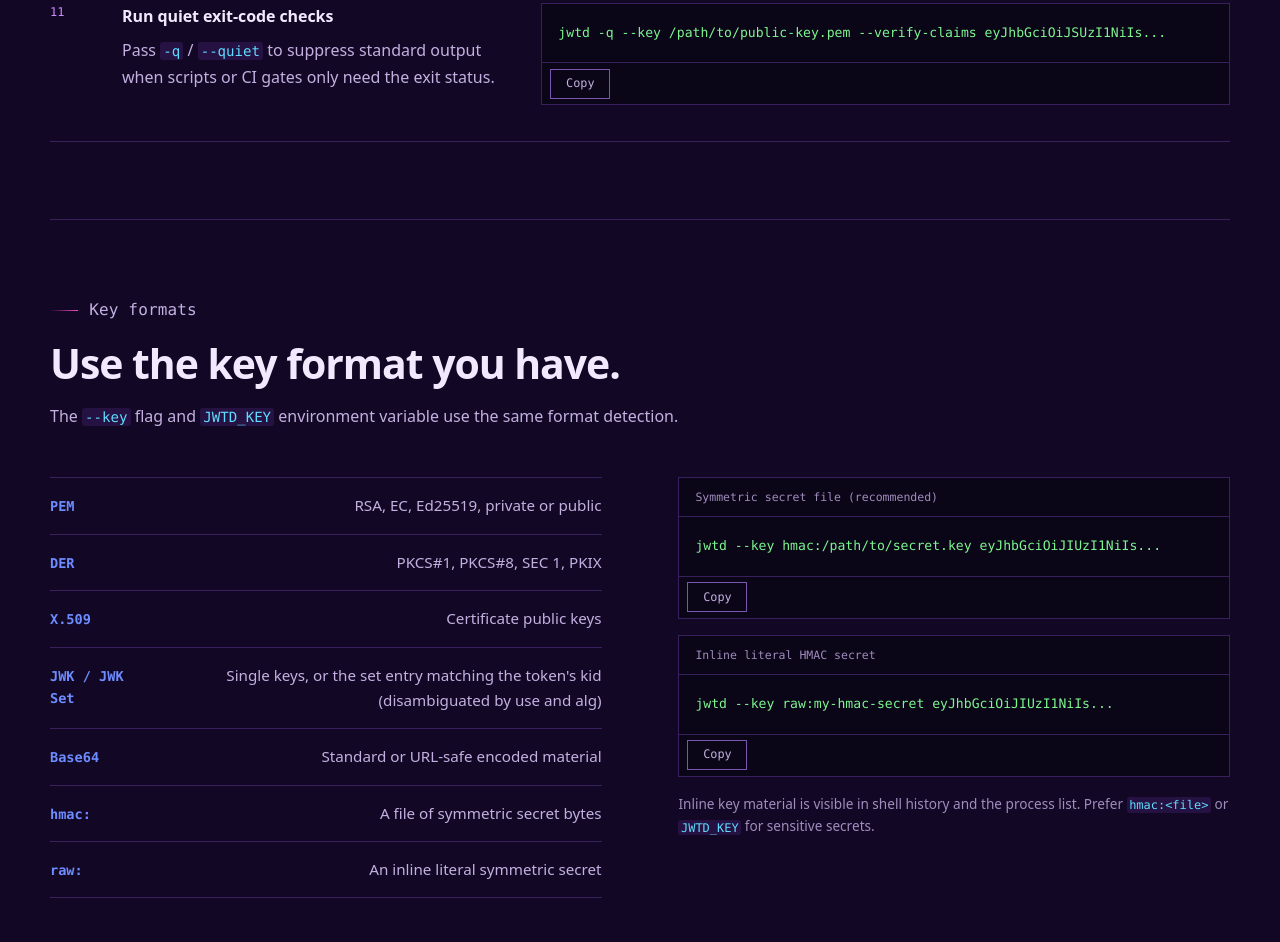
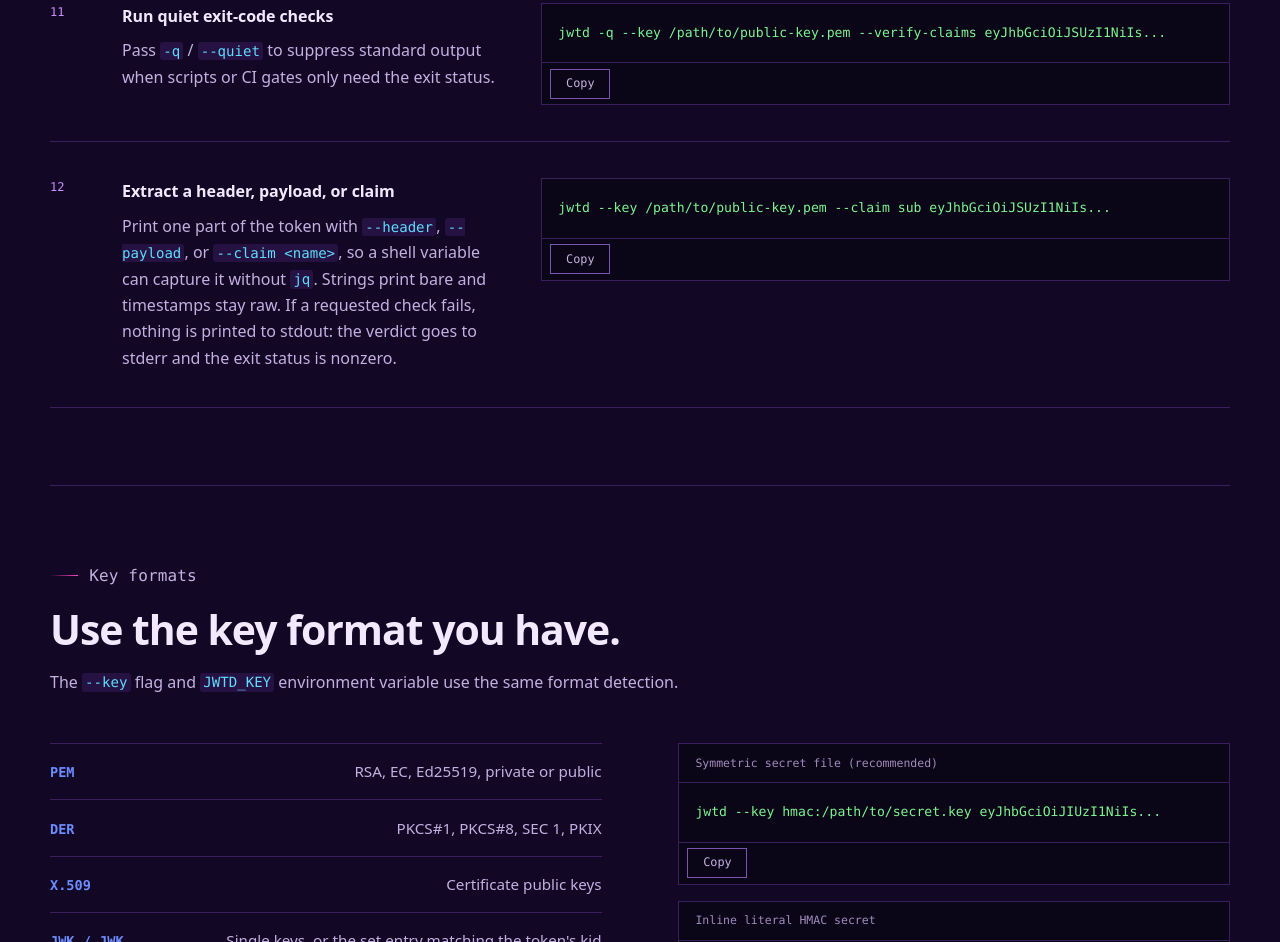
Before and after one commit to webcodr/jwtd, a plain HTML site: page site/index.html in a window 1280 px wide. Shown: the part 7221-8163 px from the top of the page. Drawn offline with Linux system fonts and the light colour scheme.

Commit message:
docs: document section and claim extraction
Co-Authored-By: Claude Opus 5.5 <noreply@anthropic.com>

```diff
--- a/site/index.html
+++ b/site/index.html
@@ -1294,6 +1294,36 @@ jwtd eyJhbGciOiJSUzI1NiIs...</code></pre>
               </div>
             </div>
           </article>
+          <article>
+            <div class="usage-number">12</div>
+            <div class="usage-copy">
+              <h3>Extract a header, payload, or claim</h3>
+              <p>
+                Print one part of the token with <code>--header</code>,
+                <code>--payload</code>, or <code>--claim &lt;name&gt;</code>, so a
+                shell variable can capture it without <code>jq</code>. Strings
+                print bare and timestamps stay raw. If a requested check fails,
+                nothing is printed to stdout: the verdict goes to stderr and
+                the exit status is nonzero.
+              </p>
+            </div>
+            <div class="command-block">
+              <pre tabindex="0"><code id="extract-claim-command">jwtd --key /path/to/public-key.pem --claim sub eyJhbGciOiJSUzI1NiIs...</code></pre>
+              <div class="command-actions">
+                <button
+                  type="button"
+                  data-copy-target="extract-claim-command"
+                  aria-label="Copy claim extraction command"
+                >
+                  Copy</button
+                ><span
+                  class="copy-feedback"
+                  data-copy-feedback
+                  aria-live="polite"
+                ></span>
+              </div>
+            </div>
+          </article>
         </div>
       </section>
 
```
Also changed, not shown: 4 other files.
